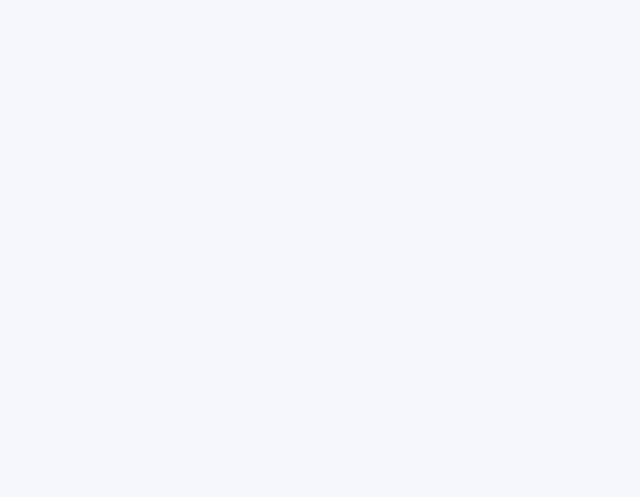
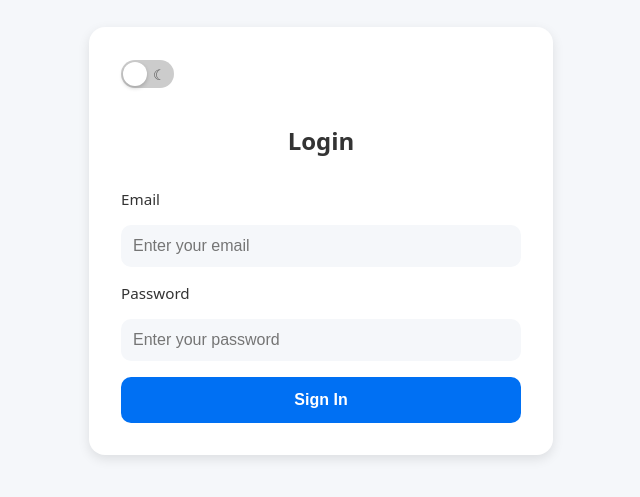
Before and after one commit to ioNihal/sims-retailer-front, a React (Vite) app: page /login in a window 1280 px wide. Before the commit this address had no page. Shown: the part 153-650 px from the top of the page, without its empty margins (319-959 px from the left). Built offline with nearby package versions, Linux system fonts and the light colour scheme.

Commit message:
login page fixed

```diff
--- a/src/App.jsx
+++ b/src/App.jsx
@@ -12,14 +12,16 @@ function App() {
   return (
     <Router>
       <Routes>
-        <Route path="/" element={<Login />} />
+        <Route path="/login" element={<Login />} />
         <Route element={
           <RequireAuth>
             <MainLayout />
-          </RequireAuth>}>
+          </RequireAuth>
+        }>
           <Route path="/home" element={<Home />} />
           <Route path="/orders" element={<Orders />} />
           <Route path="/account" element={<Account />} />
+          <Route path="/" element={<Home />} />
         </Route>
       </Routes>
     </Router>
--- a/src/components/RequireAuth.jsx
+++ b/src/components/RequireAuth.jsx
@@ -1,12 +1,12 @@
 // src/components/RequireAuth.jsx
 import { Navigate, useLocation } from 'react-router-dom';
 
-export default function RequireAuth({ children }) {
-  const isAuthenticated = Boolean(localStorage.getItem('token'));
-  const location = useLocation();
+const RequireAuth = ({ children }) => {
+  const token = localStorage.getItem("token");
+  const user = JSON.parse(localStorage.getItem("user") || "{}");
+  const isLoggedIn = Boolean(token);
 
-  if (!isAuthenticated) {
-    return <Navigate to="/" state={{ from: location }} replace />;
-  }
-  return children;
-}
+
+  return isLoggedIn ? children : <Navigate to="/login" replace />;
+};
+export default RequireAuth
--- a/src/styles/Login/Login.module.css
+++ b/src/styles/Login/Login.module.css
@@ -18,6 +18,11 @@
   flex-direction: column;
   gap: 16px;
   color: var(--text);
+
+  user-select: none;
+  -webkit-user-select: none;
+  -ms-user-select: none;
+  -moz-user-select: none;
 }
 
 .heading {
@@ -27,24 +32,27 @@
   color: var(--text);
 }
 
-label {
+.loginForm label {
   font-weight: 500;
   font-size: 0.95rem;
 }
 
-input {
+.loginForm input {
   padding: 12px;
   font-size: 1rem;
-  border: 1px solid #ccc;
+  border: none;
   border-radius: 10px;
   background: var(--bg);
   color: var(--text);
-  transition: border-color 0.2s;
+  transition: border 0.2s;
+  outline: none;
 }
 
-input:focus {
+
+
+.loginForm input:focus {
   outline: none;
-  border-color: var(--primary);
+  border: 1px solid var(--primary);
 }
 
 .loginButton {
```
